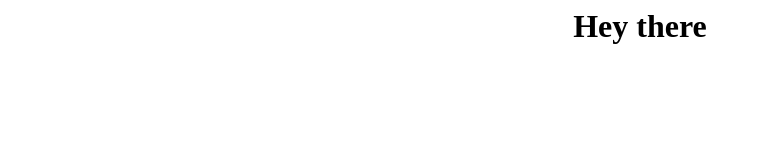
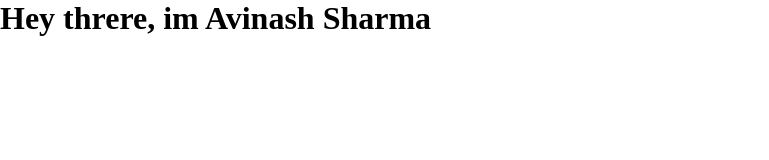
Before and after one commit to ImAvinashSharma/ImAvinashSharma.github.io, a plain HTML site: page index.html in a window 1280 px wide. Shown: the whole page, without its empty margins (0-769 px from the left). Drawn offline with Linux system fonts and the light colour scheme.

Commit message:
Added style

```diff
--- /dev/null
+++ b/css/style.css
@@ -0,0 +1,4 @@
+* {
+  margin: 0;
+  padding: 0;
+}
--- a/index.html
+++ b/index.html
@@ -1 +1,16 @@
-<center><h1>Hey there</h1></center>
+<!DOCTYPE html>
+<html lang="en">
+
+<head>
+    <meta charset="UTF-8">
+    <meta http-equiv="X-UA-Compatible" content="IE=edge">
+    <meta name="viewport" content="width=, initial-scale=1.0">
+    <title>Im Avinash Sharma</title>
+    <link rel="stylesheet" href="./css/style.css">
+</head>
+
+<body>
+    <h1>Hey threre, im Avinash Sharma</h1>
+</body>
+
+</html>
```
